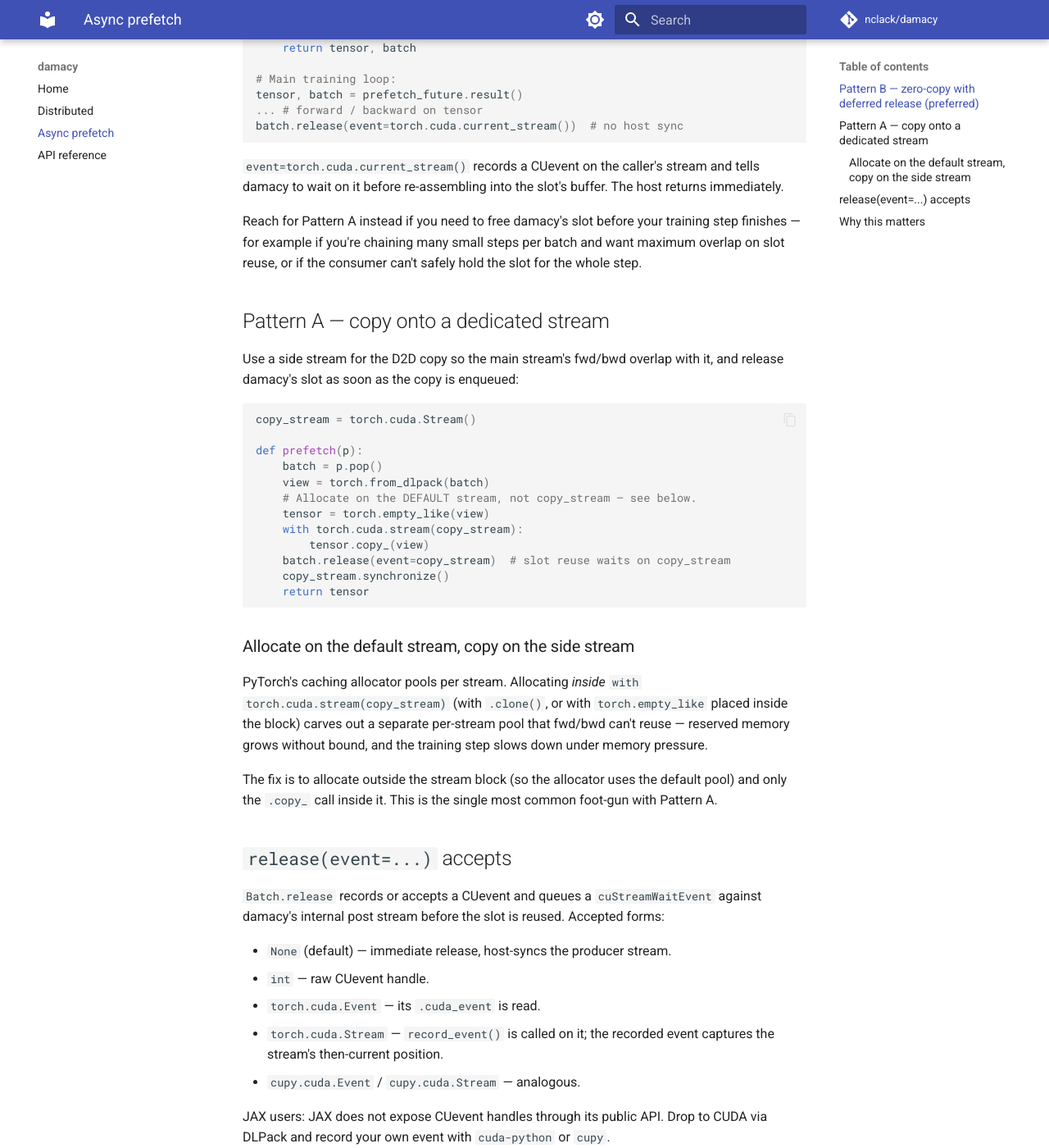
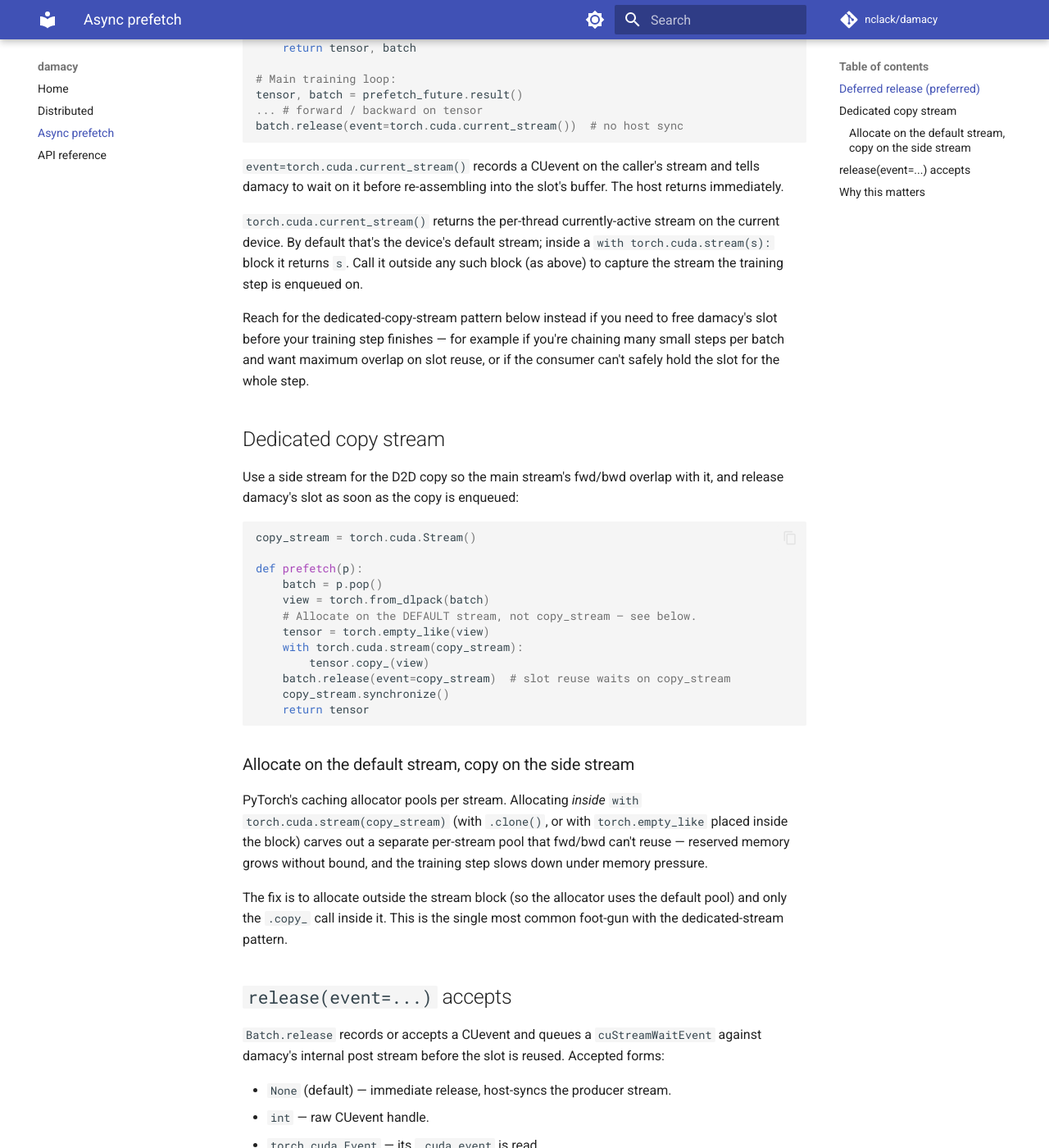
Before and after one commit to nclack/damacy, an MkDocs documentation site: the page built from docs/prefetch.md, in a window 1280 px wide and 1400 px high, scrolled down 636 px. Shown: the whole window at 82% size. Built offline with MkDocs 1.6.1 and Material for MkDocs 9.7.7, drawn with Linux system fonts in a browser that asks for light colours; comment, search, counter and statistics services are not loaded; some of the changed text lies outside the part shown.

```diff
--- a/docs/prefetch.md
+++ b/docs/prefetch.md
@@ -20,7 +20,7 @@ Both patterns below do — they hand a CUDA event (or stream) to
 `Batch.release(event=...)`, and damacy waits on it before reusing
 the slot.
 
-## Pattern B — zero-copy with deferred release (preferred)
+## Deferred release (preferred)
 
 No D2D copy. The batch handle is held for the duration of the
 training step; release happens after fwd/bwd has been enqueued on
@@ -42,12 +42,19 @@ batch.release(event=torch.cuda.current_stream())  # no host sync
 caller's stream and tells damacy to wait on it before re-assembling
 into the slot's buffer. The host returns immediately.
 
-Reach for Pattern A instead if you need to free damacy's slot
-before your training step finishes — for example if you're chaining
-many small steps per batch and want maximum overlap on slot reuse,
-or if the consumer can't safely hold the slot for the whole step.
+`torch.cuda.current_stream()` returns the per-thread currently-active
+stream on the current device. By default that's the device's default
+stream; inside a `with torch.cuda.stream(s):` block it returns `s`.
+Call it outside any such block (as above) to capture the stream the
+training step is enqueued on.
 
-## Pattern A — copy onto a dedicated stream
+Reach for the dedicated-copy-stream pattern below instead if you
+need to free damacy's slot before your training step finishes — for
+example if you're chaining many small steps per batch and want
+maximum overlap on slot reuse, or if the consumer can't safely hold
+the slot for the whole step.
+
+## Dedicated copy stream
 
 Use a side stream for the D2D copy so the main stream's fwd/bwd
 overlap with it, and release damacy's slot as soon as the copy is
@@ -79,7 +86,8 @@ pressure.
 
 The fix is to allocate outside the stream block (so the allocator
 uses the default pool) and only the `.copy_` call inside it. This
-is the single most common foot-gun with Pattern A.
+is the single most common foot-gun with the dedicated-stream
+pattern.
 
 ## `release(event=...)` accepts
 
```
Also changed, not shown: README.md (+3 -2 lines), 8 other files.
